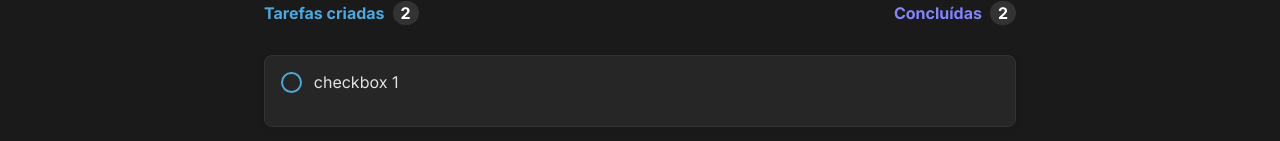
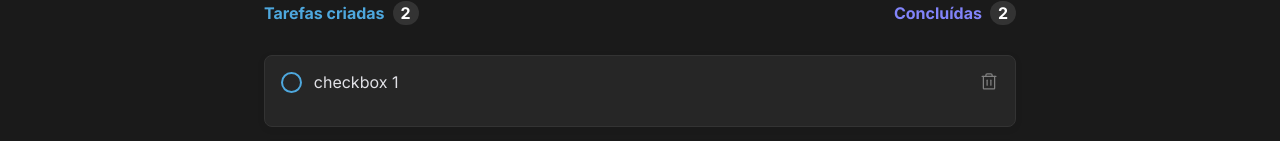
Before and after one commit to jnorberto23/igniteTodo, a React (Vite) app: page / in a window 1280 px wide. Shown: the part 229-370 px from the top of the page. Built offline with nearby package versions, Linux system fonts and the light colour scheme.

Commit message:
✨add trash button

```diff
--- a/src/components/Tasks.module.css
+++ b/src/components/Tasks.module.css
@@ -40,6 +40,7 @@
   display: flex;
   flex-direction: row;
   align-items: flex-start;
+  justify-content: last baseline;
   padding: 16px;
   gap: 12px;
   width: 100%;
@@ -76,6 +77,24 @@
 .checkboxRound:checked::after {
   content: "✔";
 }
+
+.removeIcon {
+  cursor: pointer;
+  color: var(--gray-300);
+  line-height: 0;
+  border: 0;
+  margin-left: auto;
+  background: transparent;
+  border: 0;
+  font-size: 0.8rem;
+}
+
+.removeIcon svg {
+  margin-left: auto;
+  background-color: none;
+  border: #262626;
+}
+
 @media (max-width: 700px) {
   .tasksInfo {
     width: 100%;
--- a/src/components/Tasks.tsx
+++ b/src/components/Tasks.tsx
@@ -1,3 +1,4 @@
+import { Trash } from "phosphor-react";
 import styles from "./Tasks.module.css";
 export function Tasks() {
   return (
@@ -15,6 +16,9 @@ export function Tasks() {
       <fieldset className={styles.contentList}>
         <label className={styles.contentItem}>
           <input type="checkbox" className={styles.checkboxRound} /> checkbox 1
+          <button className={styles.removeIcon}>
+            <Trash size={20} />
+          </button>
         </label>
         <label className={styles.contentItem}>
           <input type="checkbox" className={styles.checkboxRound} /> checkbox 2
```
